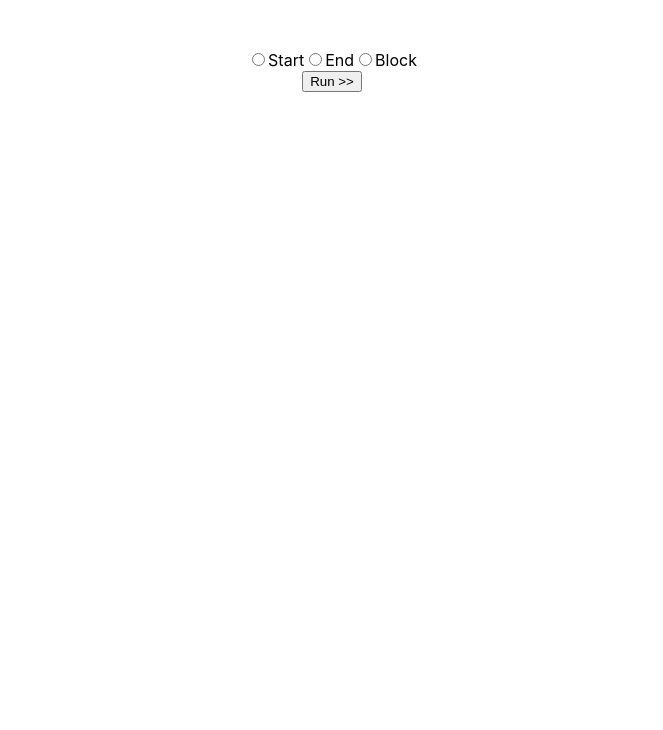
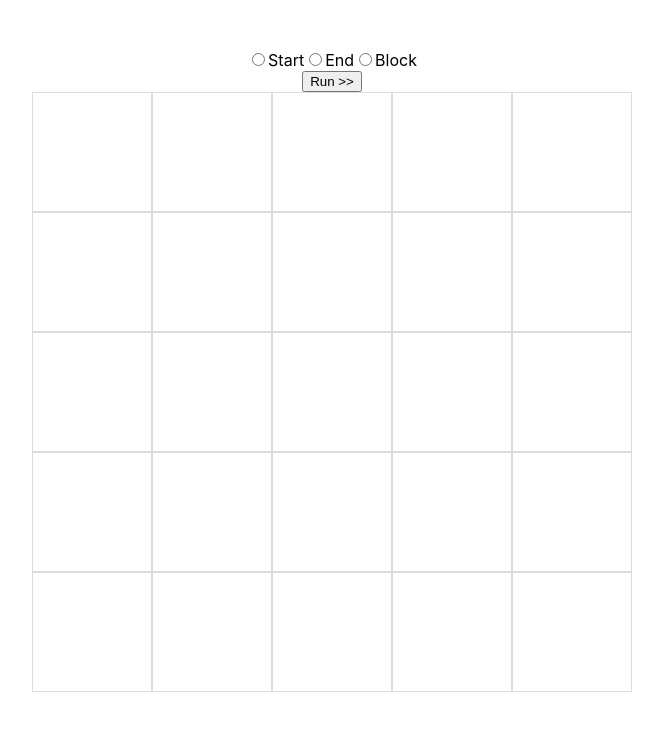
Before and after one commit to markandmarkup/pathfinding, a React (Create React App) app: page / in a window 1280 px wide. Shown: the top 730 px of the page, without its empty margins (308-971 px from the left). Built offline with nearby package versions, Linux system fonts and the light colour scheme.

Commit message:
Basic frontend grid complete

```diff
--- a/src/App/App.css
+++ b/src/App/App.css
@@ -3,9 +3,3 @@
   width: 600px;
   margin: 50px auto;
 }
-
-.gridContainer {
-  width: 600px;
-  height: 600px;
-  background-color: #ddd;
-}
--- a/src/App/App.tsx
+++ b/src/App/App.tsx
@@ -1,5 +1,6 @@
 import React from 'react';
 import './App.css';
+import GridContainer from './GridContainer/GridContainer';
 
 function App() {
 
@@ -18,6 +19,7 @@ function App() {
         <button type="button">Run &gt;&gt;</button>
       </div>
 
+      <GridContainer rows={5} cols={5} />
 
     </div>
   );
--- /dev/null
+++ b/src/App/GridContainer/GridContainer.css
@@ -0,0 +1,10 @@
+.gridContainer {
+    width: 600px;
+    height: 600px;
+    background-color: #ddd;
+    display: flex;
+    flex-direction: row;
+    flex-wrap: wrap;
+    justify-content: space-around;
+    align-content: space-around;
+  }
--- a/src/App/GridContainer/GridContainer.tsx
+++ b/src/App/GridContainer/GridContainer.tsx
@@ -1,22 +1,47 @@
 import * as React from 'react';
+import GridSquare from './GridSquare/GridSquare';
+import './GridContainer.css';
 
-export default class GridContainer extends React.Component
+interface GridContainerProps {
+    rows: number;
+    cols: number;
+}
+
+interface GridContainerState {
+    rows: number;
+    cols: number;
+    gridArray: Array<string>;
+}
+
+export default class GridContainer extends React.Component<GridContainerProps, GridContainerState>
 {
-    state = {
-        "cols": 5,
-        "rows": 5,
-        "gridArray": []
+    constructor(props) {
+        super(props);
+
+        const cols = this.props.cols;
+        const rows = this.props.rows;
+        const gridArray = new Array(cols * rows).fill('neutral');
+
+        this.state = {
+            "cols": this.props.cols,
+            "rows": this.props.rows,
+            "gridArray": gridArray
+        }
     }
 
-    renderSquares(cols: number, rows: number) {
-        const squareArray = Array.from(Array(cols), () => new Array(rows));
+    // renderSquares(cols: number, rows: number) {
+    //     const arrayInit = Array(cols * rows);
+    //     const blocktypeArray = arrayInit.map()
 
-    }
+    // }
 
     render() {
         return (
             <div className="gridContainer">
-
+                {this.state.gridArray.map((blockType, index) => (
+                    <GridSquare key={ index } blockType={ blockType } size={ Math.floor((600 / this.state.cols) - 2) }/>
+                ))
+                }
             </div>
         )
     }
--- /dev/null
+++ b/src/App/GridContainer/GridSquare/GridSquare.css
@@ -0,0 +1,3 @@
+.gridSquare {
+    background-color: #fff;
+}
--- /dev/null
+++ b/src/App/GridContainer/GridSquare/GridSquare.tsx
@@ -0,0 +1,24 @@
+import * as React from 'react';
+import './GridSquare.css';
+
+interface GridSquareProps {
+    size: number;
+    blockType: string;
+}
+
+export default class GridSquare extends React.Component<GridSquareProps>
+{
+    state = {
+        //squares can be one of eight block types: neutral, start, end, block,
+        // pathUp, pathRight, pathDown, pathLeft
+        "blockType": this.props.blockType
+    }
+
+    render() {
+        return (
+            <div className="gridSquare" style={{width: this.props.size + "px", height: this.props.size + "px"}}>
+
+            </div>
+        )
+    }
+}
--- a/tsconfig.json
+++ b/tsconfig.json
@@ -10,7 +10,7 @@
     "skipLibCheck": true,
     "esModuleInterop": true,
     "allowSyntheticDefaultImports": true,
-    "strict": true,
+    "strict": false,
     "forceConsistentCasingInFileNames": true,
     "module": "esnext",
     "moduleResolution": "node",
```
